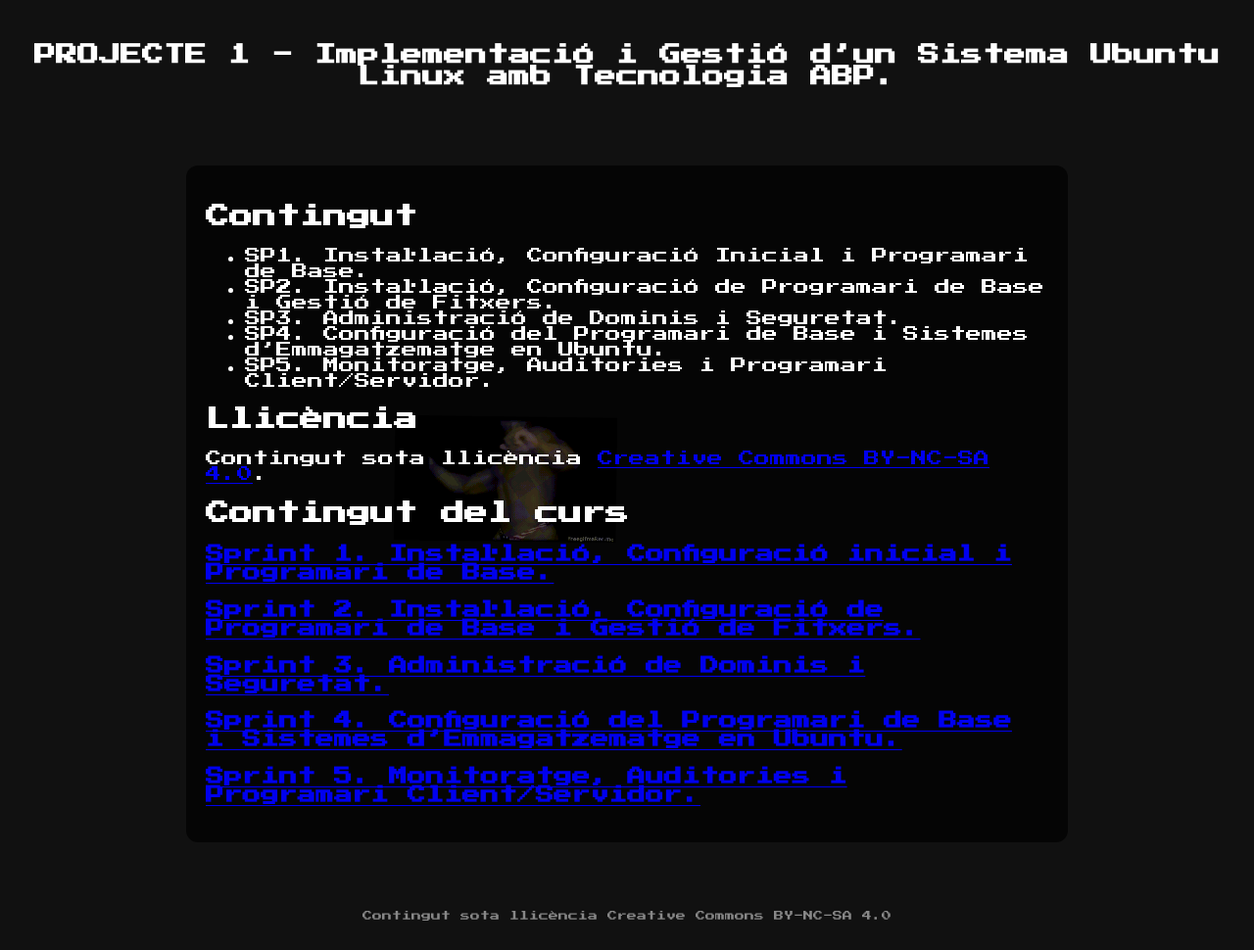
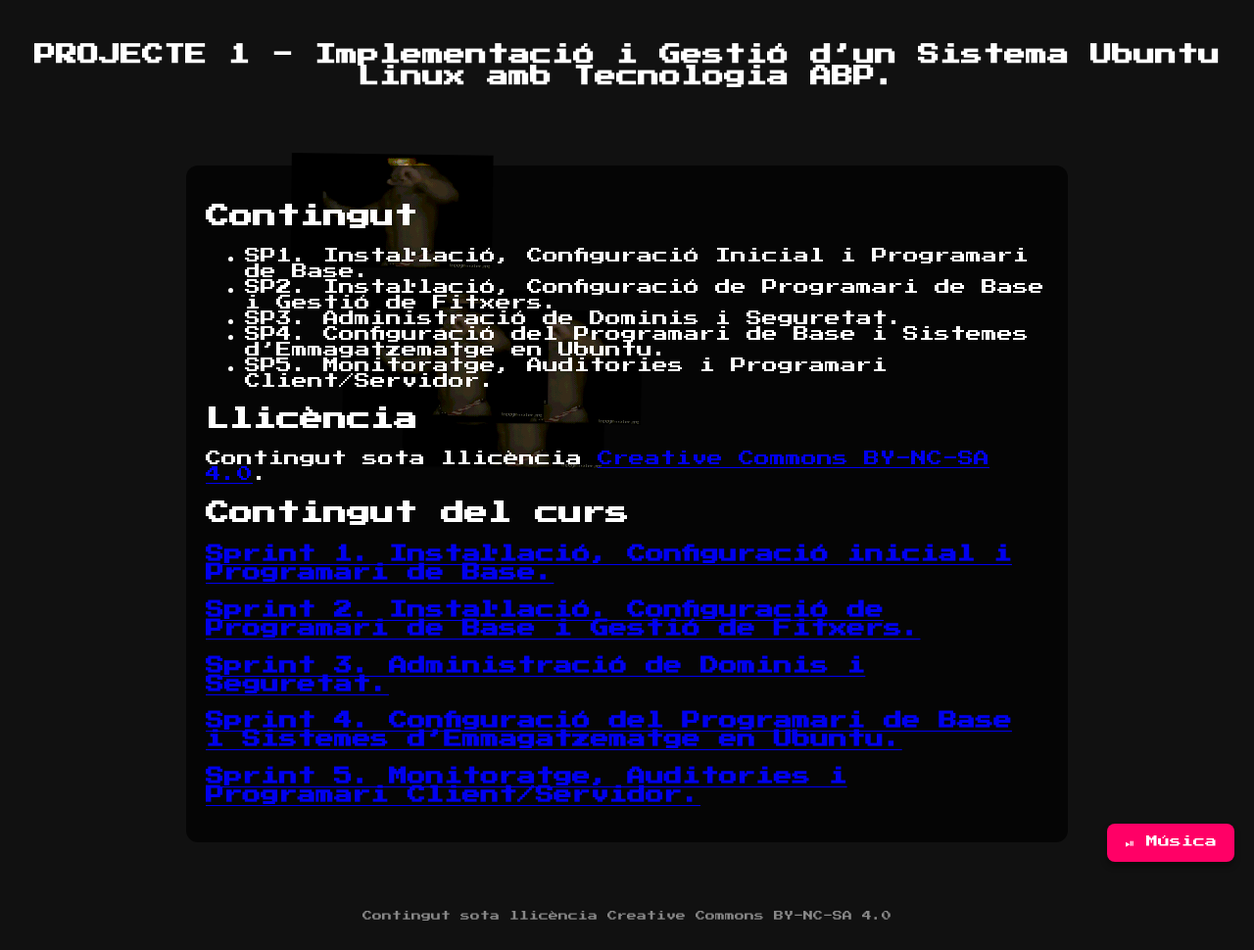
Before and after one commit to razvan-ng/ISOPJ1, a Jekyll site: the page built from index.md, in a window 1280 px wide. Shown: the whole page at 98% size. Built offline with Jekyll 4.4.1, drawn with Linux system fonts in a browser that asks for light colours.

Commit message:
Update default.html

```diff
--- a/_layouts/default.html
+++ b/_layouts/default.html
@@ -47,27 +47,70 @@
       padding: 20px;
     }
 
-    /* Ricardo flotant per la pantalla */
+    /* Botó música */
+    .music-control {
+      position: fixed;
+      bottom: 20px;
+      right: 20px;
+      background: #ff0066;
+      color: #fff;
+      font-family: 'Press Start 2P', cursive;
+      font-size: 12px;
+      padding: 12px 18px;
+      border: none;
+      border-radius: 8px;
+      cursor: pointer;
+      z-index: 3;
+      box-shadow: 0 4px 6px rgba(0,0,0,0.4);
+      transition: transform 0.2s;
+    }
+
+    .music-control:hover {
+      transform: scale(1.1);
+      background: #ff3385;
+    }
+
+    /* Estil comú pels Ricardos */
     .dancer {
       position: absolute;
-      width: 220px;
+      width: 200px;
       height: auto;
       image-rendering: pixelated;
-      animation: floatX 12s linear infinite alternate,
-                 floatY 8s ease-in-out infinite alternate,
-                 dance 0.6s infinite alternate;
       z-index: 1;
+      animation: dance 0.6s infinite alternate;
     }
 
-    @keyframes floatX {
-      from { left: 0; }
-      to   { left: calc(100% - 220px); }
-    }
+    /* Animacions de flotació amb durades diferents */
+    .d1 { animation: floatX1 12s linear infinite alternate,
+                     floatY1 9s ease-in-out infinite alternate,
+                     dance 0.6s infinite alternate; }
+    .d2 { animation: floatX2 15s linear infinite alternate,
+                     floatY2 11s ease-in-out infinite alternate,
+                     dance 0.6s infinite alternate; }
+    .d3 { animation: floatX3 18s linear infinite alternate,
+                     floatY3 13s ease-in-out infinite alternate,
+                     dance 0.6s infinite alternate; }
+    .d4 { animation: floatX4 20s linear infinite alternate,
+                     floatY4 15s ease-in-out infinite alternate,
+                     dance 0.6s infinite alternate; }
+    .d5 { animation: floatX5 22s linear infinite alternate,
+                     floatY5 17s ease-in-out infinite alternate,
+                     dance 0.6s infinite alternate; }
 
-    @keyframes floatY {
-      from { top: 0; }
-      to   { top: calc(100% - 220px); }
-    }
+    @keyframes floatX1 { from { left: 0; } to { left: calc(100% - 200px); } }
+    @keyframes floatY1 { from { top: 0; } to { top: calc(100% - 200px); } }
+
+    @keyframes floatX2 { from { left: 20%; } to { left: 70%; } }
+    @keyframes floatY2 { from { top: 10%; } to { top: 80%; } }
+
+    @keyframes floatX3 { from { left: 10%; } to { left: 80%; } }
+    @keyframes floatY3 { from { top: 20%; } to { top: 70%; } }
+
+    @keyframes floatX4 { from { left: 5%; } to { left: 85%; } }
+    @keyframes floatY4 { from { top: 0; } to { top: 90%; } }
+
+    @keyframes floatX5 { from { left: 15%; } to { left: 75%; } }
+    @keyframes floatY5 { from { top: 30%; } to { top: 60%; } }
 
     @keyframes dance {
       from { transform: rotate(-5deg) scale(1); }
@@ -120,8 +163,21 @@
     {% endif %}
   </header>
 
-  <!-- Ricardo ballant flotant per tota la pantalla -->
-  <img src="{{ '/assetscss/ricardo.gif' | relative_url }}" alt="Ricardo ballant" class="dancer">
+  <!-- 5 Ricardos ballant pel fons -->
+  <img src="{{ '/assetscss/ricardo.gif' | relative_url }}" alt="Ricardo 1" class="dancer d1">
+  <img src="{{ '/assetscss/ricardo.gif' | relative_url }}" alt="Ricardo 2" class="dancer d2">
+  <img src="{{ '/assetscss/ricardo.gif' | relative_url }}" alt="Ricardo 3" class="dancer d3">
+  <img src="{{ '/assetscss/ricardo.gif' | relative_url }}" alt="Ricardo 4" class="dancer d4">
+  <img src="{{ '/assetscss/ricardo.gif' | relative_url }}" alt="Ricardo 5" class="dancer d5">
+
+  <!-- Música de fons -->
+  <audio id="bg-music" autoplay loop>
+    <source src="{{ '/assetscss/music.mp3' | relative_url }}" type="audio/mpeg">
+    El teu navegador no suporta àudio.
+  </audio>
+
+  <!-- Botó per controlar la música -->
+  <button class="music-control" onclick="toggleMusic()">⏯ Música</button>
 
   <div class="container">
     <div class="content">
```
Also changed, not shown: other parts of _layouts/default.html (+11 -0 lines).
